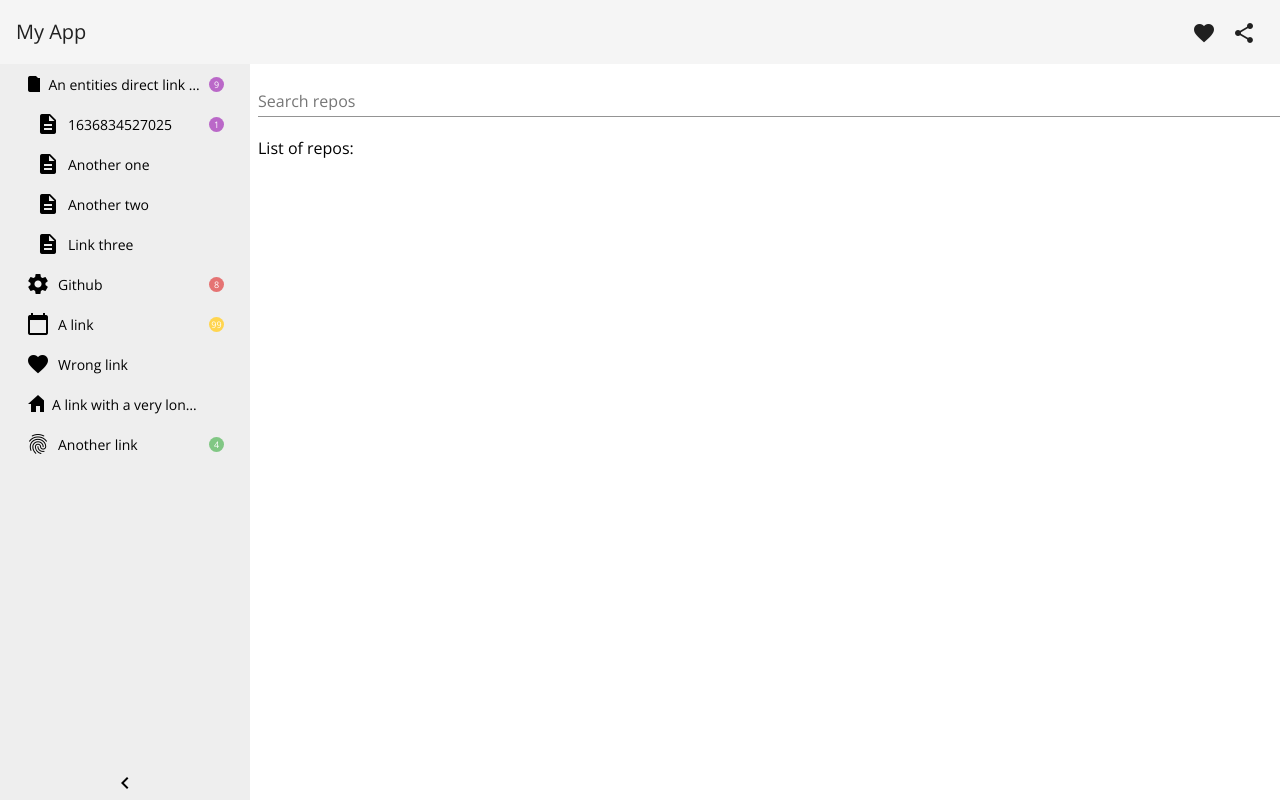
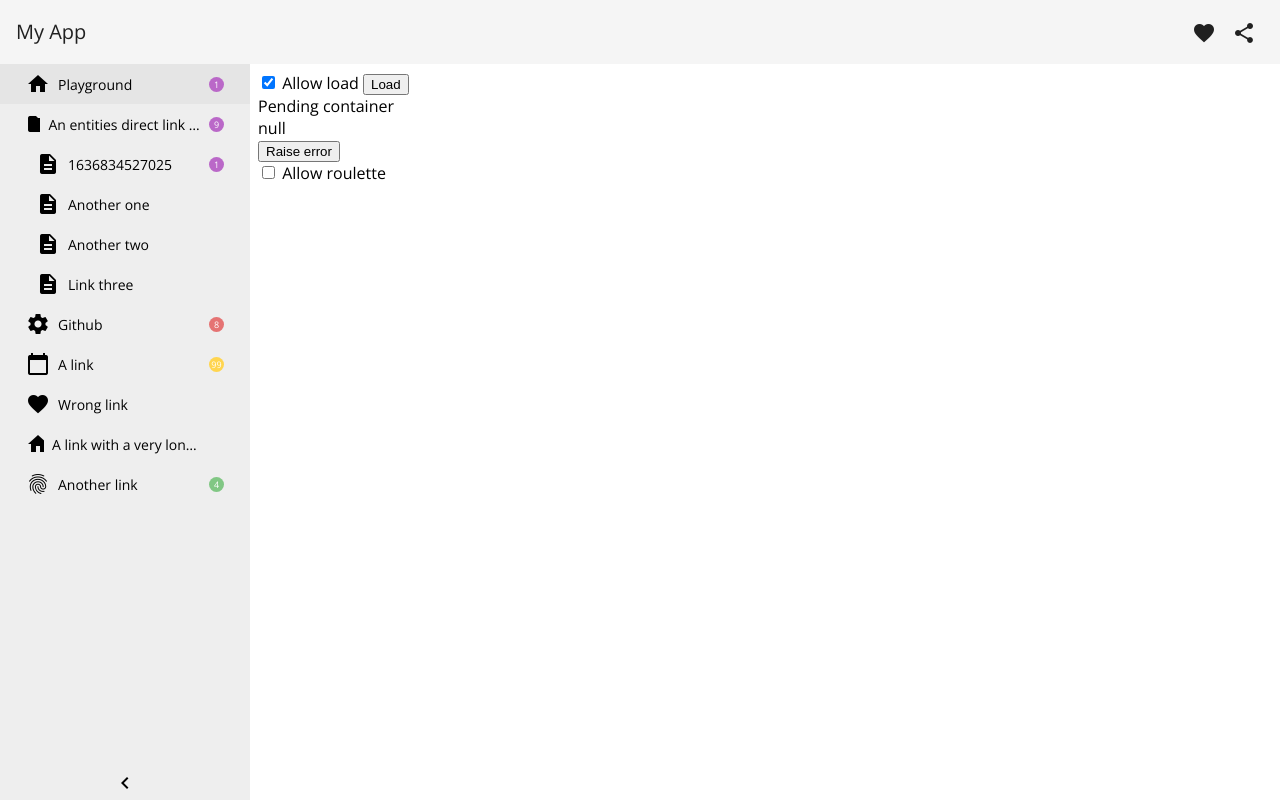
Before and after one commit to serjKim/angular-wonderful-ex, an Angular app: page /playground in a window 1280 px wide. Before the commit this address led to /. Built offline with nearby package versions, Linux system fonts and the light colour scheme.

Commit message:
Refactor examples

```diff
--- a/src/app/app-routing-data.ts
+++ b/src/app/app-routing-data.ts
@@ -1,2 +1,3 @@
-export const githubPath = '';
+export const playgroundPath = 'playground';
+export const githubPath = 'github';
 export const entitiesPath = 'entities';
--- a/src/app/app.component.ts
+++ b/src/app/app.component.ts
@@ -1,7 +1,4 @@
 import { ChangeDetectionStrategy, Component } from '@angular/core';
-import { Observable } from 'rxjs';
-import { Roulette, RouletteStorage } from './examples/roulette-storage.service';
-import { Items, StorageService } from './examples/storage.service';
 
 @Component({
   selector: 'wex-app',
@@ -9,24 +6,4 @@ import { Items, StorageService } from './examples/storage.service';
   styleUrls: ['./app.component.scss'],
   changeDetection: ChangeDetectionStrategy.OnPush,
 })
-export class AppComponent {
-  public readonly title = 'wonderful-ex';
-  public readonly items$: Observable<Items>;
-  public readonly roulette$: Observable<Roulette>;
-  public allowLoad = true;
-  public allowRoulette = false;
-
-  constructor(private readonly storageService: StorageService, rouletteStorage: RouletteStorage) {
-    this.items$ = storageService.getItems();
-    this.roulette$ = rouletteStorage.load();
-  }
-
-  public onLoad(): void {
-    this.storageService.load();
-  }
-
-  public raiseError(): void {
-    // eslint-disable-next-line no-throw-literal
-    throw 111;
-  }
-}
+export class AppComponent {}
--- a/src/app/examples/example-nav-links-storage.service.ts
+++ b/src/app/examples/example-nav-links-storage.service.ts
@@ -1,11 +1,11 @@
 import { Injectable } from '@angular/core';
-import { interval, map, Observable, of } from 'rxjs';
+import { interval, map, of } from 'rxjs';
 import { NavLink, SideNavLinksStorage } from './layout';
 
 @Injectable()
 export class ExampleNavLinksStorageService extends SideNavLinksStorage {
-  public get links(): Observable<readonly NavLink[]> {
-    return of([
+  public readonly links = of([
+    new NavLink(['playground'], 'Playground', 'home', of('1')),
     new NavLink(
       ['entities'],
       'An entities direct link and very long text',
@@ -23,13 +23,6 @@ export class ExampleNavLinksStorageService extends SideNavLinksStorage {
     new NavLink(['a', 'b', 'c'], 'A link', 'calendar_today', of('99'), 'amber'),
     new NavLink(['a', 'b', 'c'], 'Wrong link', 'favorite', of(null)),
     new NavLink(['a', 'b', 'c'], 'A link with a very long long text', 'home'),
-      new NavLink(
-        ['a', 'b', 'c'],
-        'Another link',
-        'fingerprint',
-        interval(1000).pipe(map((x) => x.toString())),
-        'green',
-      ),
+    new NavLink(['a', 'b', 'c'], 'Another link', 'fingerprint', interval(1000).pipe(map((x) => x.toString())), 'green'),
   ]);
 }
-}
--- a/src/app/examples/playground/playground.component.html
+++ b/src/app/examples/playground/playground.component.html
@@ -1 +1,30 @@
-<p>playground works! {{ massValue }}</p>
+<div>
+  <ng-container *wexUnwrap="items$ | async as items; state as state">
+    <label for="allowLoad">
+      <input type="checkbox" id="allowLoad" [(ngModel)]="allowLoad" />
+      Allow load
+    </label>
+    <button (click)="onLoad()" [disabled]="state.pending || !allowLoad">Load</button>
+    <ng-container *ngIf="state.pending">Loading...</ng-container>
+    <ng-container *ngIf="state.error">Error occurred!</ng-container>
+    <div>Pending container</div>
+    <div>{{ items | json }}</div>
+  </ng-container>
+
+  <div>
+    <button (click)="raiseError()">Raise error</button>
+  </div>
+
+  <label for="allowR">
+    <input type="checkbox" id="allowR" [(ngModel)]="allowRoulette" />
+    Allow roulette
+  </label>
+  <div *ngIf="allowRoulette">
+    <h6>Roulette</h6>
+    <ng-container *wexUnwrap="roulette$ | async as roulette; pending: rPending; error: rError">
+      <span>R: {{ roulette }}</span>
+    </ng-container>
+    <ng-template #rPending>Loading roulette... </ng-template>
+    <ng-template #rError> Error roulette. </ng-template>
+  </div>
+</div>
--- a/src/app/examples/playground/playground.component.ts
+++ b/src/app/examples/playground/playground.component.ts
@@ -1,4 +1,7 @@
-import { ChangeDetectionStrategy, Component, Input, OnInit } from '@angular/core';
+import { ChangeDetectionStrategy, Component } from '@angular/core';
+import { Observable } from 'rxjs';
+import { Roulette, RouletteStorage } from '../roulette-storage.service';
+import { Items, StorageService } from '../storage.service';
 
 @Component({
   selector: 'wex-playground',
@@ -6,29 +9,24 @@ import { ChangeDetectionStrategy, Component, Input, OnInit } from '@angular/core
   styleUrls: ['./playground.component.scss'],
   changeDetection: ChangeDetectionStrategy.OnPush,
 })
-export class PlaygroundComponent implements OnInit {
-  @Input()
-  public massValue = 0;
+export class PlaygroundComponent {
+  public readonly title = 'wonderful-ex';
+  public readonly items$: Observable<Items>;
+  public readonly roulette$: Observable<Roulette>;
+  public allowLoad = true;
+  public allowRoulette = false;
 
-  @Input()
-  public a = 0;
+  constructor(private readonly storageService: StorageService, rouletteStorage: RouletteStorage) {
+    this.items$ = storageService.getItems();
+    this.roulette$ = rouletteStorage.load();
+  }
 
-  @Input()
-  public b = 1;
+  public onLoad(): void {
+    this.storageService.load();
+  }
 
-  @Input()
-  public c = 2;
-
-  @Input()
-  public d = 2;
-
-  @Input()
-  public e = 2;
-
-  @Input()
-  public f = 2;
-
-  constructor() {}
-
-  public ngOnInit(): void {}
+  public raiseError(): void {
+    // eslint-disable-next-line no-throw-literal
+    throw 111;
+  }
 }
--- a/src/app/examples/playground/playground.module.ts
+++ b/src/app/examples/playground/playground.module.ts
@@ -1,9 +1,12 @@
+import { CommonModule } from '@angular/common';
 import { NgModule } from '@angular/core';
+import { FormsModule } from '@angular/forms';
+import { CoreModule } from '../../core';
 
 import { PlaygroundComponent } from './playground.component';
 
 @NgModule({
-  imports: [],
+  imports: [CommonModule, FormsModule, CoreModule],
   exports: [PlaygroundComponent],
   declarations: [PlaygroundComponent],
   providers: [],
```
Also changed, not shown: src/app/app.component.html (+0 -85 lines), src/app/examples/examples-routing.module.ts (+10 -2 lines). Lines whose indentation alone changed are shown as unchanged.
